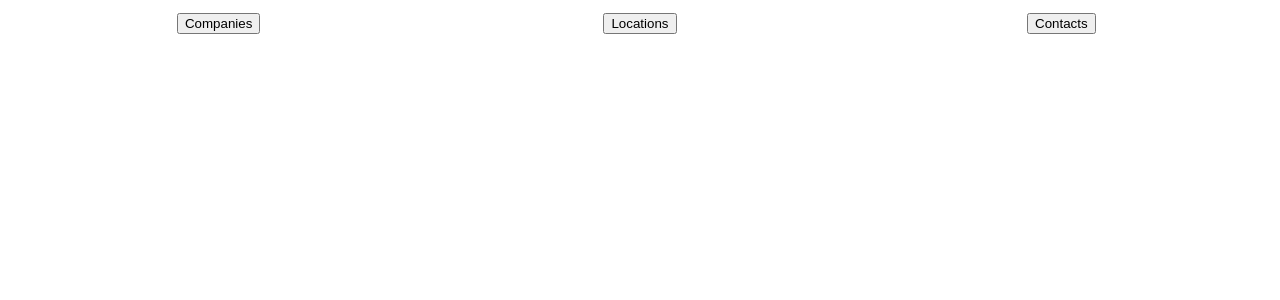
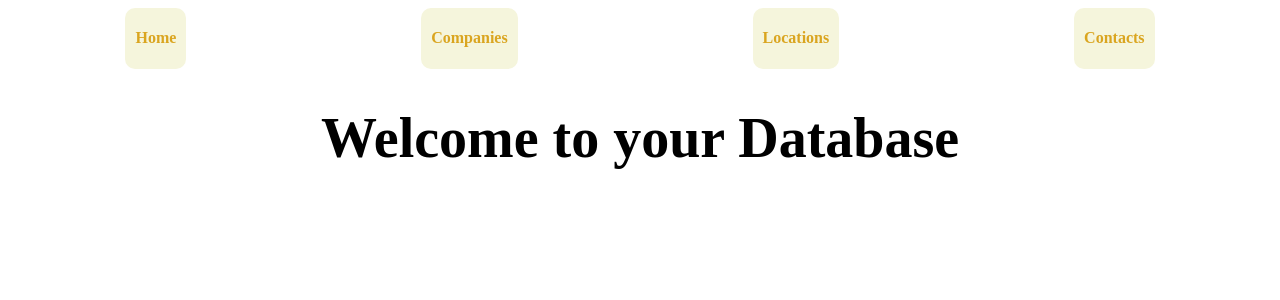
Before and after one commit to chrisjimenez10/django_rest_api, a React (Vite) app in the folder react-front-end/: page / in a window 1280 px wide. Shown: the top 300 px of the page. Built offline with nearby package versions, Linux system fonts and the light colour scheme; no server answers.

Commit message:
replaced conditional rendering with react-router and basic styling to navbar

```diff
--- a/react-front-end/package.json
+++ b/react-front-end/package.json
@@ -11,7 +11,8 @@
   },
   "dependencies": {
     "react": "^18.2.0",
-    "react-dom": "^18.2.0"
+    "react-dom": "^18.2.0",
+    "react-router-dom": "^6.23.1"
   },
   "devDependencies": {
     "@types/react": "^18.2.66",
--- a/react-front-end/src/App.jsx
+++ b/react-front-end/src/App.jsx
@@ -1,74 +1,24 @@
 //Import
-import { useState } from "react";
-import "./App.css";
 import Companies from "./components/Companies";
 import Locations from "./components/Locations";
 import Contacts from "./components/Contacts";
+import Home from "./components/Home";
+import Navbar from "./components/Navbar/Navbar";
+import {Routes, Route} from "react-router-dom";
 
 //Parent Component
 const App = () => {
 
-  //State
-  const [renderCompany, setRenderCompany] = useState("");
-  const [renderLocation, setRenderLocation] = useState("");
-  const [renderContact, setRenderContact] = useState("");
-
-
-  //Functions
-  const handleRenderCompanies = () => {
-    if(renderCompany === ""){
-      setRenderCompany("companies");
-    }
-    if(renderCompany === "companies"){
-      setRenderCompany("");
-    }
-  };
-
-  const handleRenderLocations = () => {
-    if(renderLocation === ""){
-      setRenderLocation("locations");
-    }
-    if(renderLocation === "locations"){
-      setRenderLocation("");
-    }
-  };
-
-  const handleRenderContacts = () => {
-    if(renderContact === ""){
-      setRenderContact("contacts");
-    }
-    if(renderContact === "contacts"){
-      setRenderContact("");
-    }
-  };
-
-
   return (
 
     <main>
-      <div className="left-cell">
-
-        <button onClick={handleRenderCompanies}>Companies</button>
-        {renderCompany === "companies" && (
-            <Companies />
-        )}
-      </div>
-
-      <div className="middle-cell">
-        <button onClick={handleRenderLocations}>Locations</button>
-        {renderLocation === "locations" && (
-          <Locations />
-        )}
-      </div>
-
-      <div className="right-cell">
-        <button onClick={handleRenderContacts}>Contacts</button>
-        {renderContact === "contacts" && (
-          <Contacts />
-        )}
-      </div>
-
-
+      <Navbar />
+      <Routes>
+        <Route path="/" element={<Home />} />
+        <Route path="/companies" element={<Companies />}/>
+        <Route path="/locations" element={<Locations />}/>
+        <Route path="/contacts" element={<Contacts />}/>
+      </Routes>
     </main>
 
   )
--- a/react-front-end/src/components/Companies.jsx
+++ b/react-front-end/src/components/Companies.jsx
@@ -9,6 +9,7 @@ const Companies = () => {
 
     //State
     const [companies, setCompanies] = useState([]);
+
 
     //Functions
     const fetchCompaniesDatabase = async () => {
--- /dev/null
+++ b/react-front-end/src/components/Home.jsx
@@ -0,0 +1,14 @@
+
+
+const Home = () => {
+
+  return (
+
+    <div>
+        <h1 style={{textAlign: "center", fontSize: "3.5rem"}}>Welcome to your Database</h1>
+    </div>
+
+  )
+}
+
+export default Home;
--- /dev/null
+++ b/react-front-end/src/components/Navbar/Navbar.jsx
@@ -0,0 +1,17 @@
+import { Link } from "react-router-dom";
+import styles from "./Navbar.module.css";
+
+const Navbar = () => {
+
+  return (
+
+    <div className={styles.navContainer}>
+      <Link to="/" className={styles.link}><h4>Home</h4></Link>
+      <Link to="/companies" className={styles.link}><h4>Companies</h4></Link>
+      <Link to="/locations" className={styles.link}><h4>Locations</h4></Link>
+      <Link to="/contacts" className={styles.link}><h4>Contacts</h4></Link>
+    </div>
+  )
+}
+
+export default Navbar;
--- /dev/null
+++ b/react-front-end/src/components/Navbar/Navbar.module.css
@@ -0,0 +1,12 @@
+.navContainer {
+    display: flex;
+    justify-content: space-around;
+}
+
+.link {
+    color: goldenrod;
+    text-decoration: none;
+    background-color: beige;
+    padding: 0 10px 0 10px;
+    border-radius: 10px;
+}
--- a/react-front-end/src/main.jsx
+++ b/react-front-end/src/main.jsx
@@ -1,10 +1,13 @@
 import React from 'react'
 import ReactDOM from 'react-dom/client'
 import App from './App.jsx'
+import {BrowserRouter} from "react-router-dom";
 
 
 ReactDOM.createRoot(document.getElementById('root')).render(
   <React.StrictMode>
+    <BrowserRouter>
     <App />
+    </BrowserRouter>
   </React.StrictMode>,
 )
```
Also changed, not shown: 1 other file (tests, documents, lock files or other folders). Lines whose indentation alone changed are shown as unchanged.
